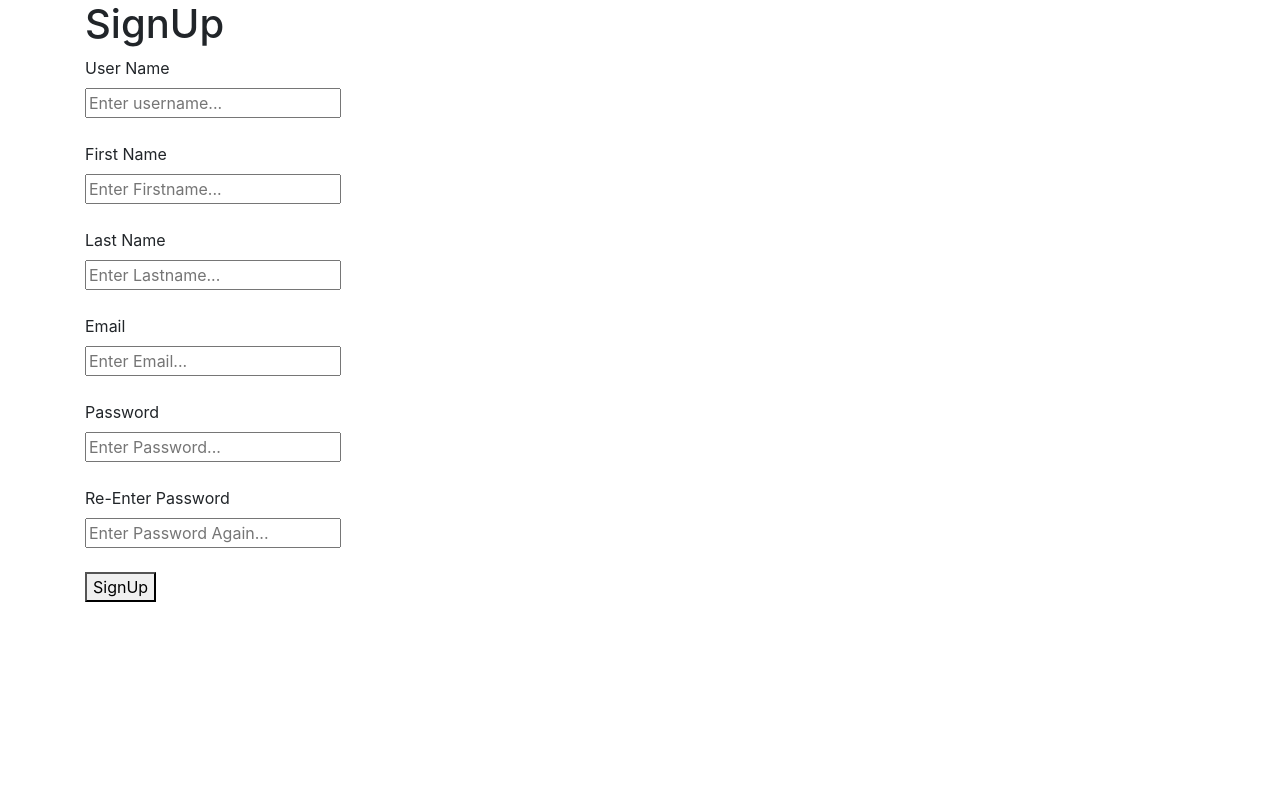
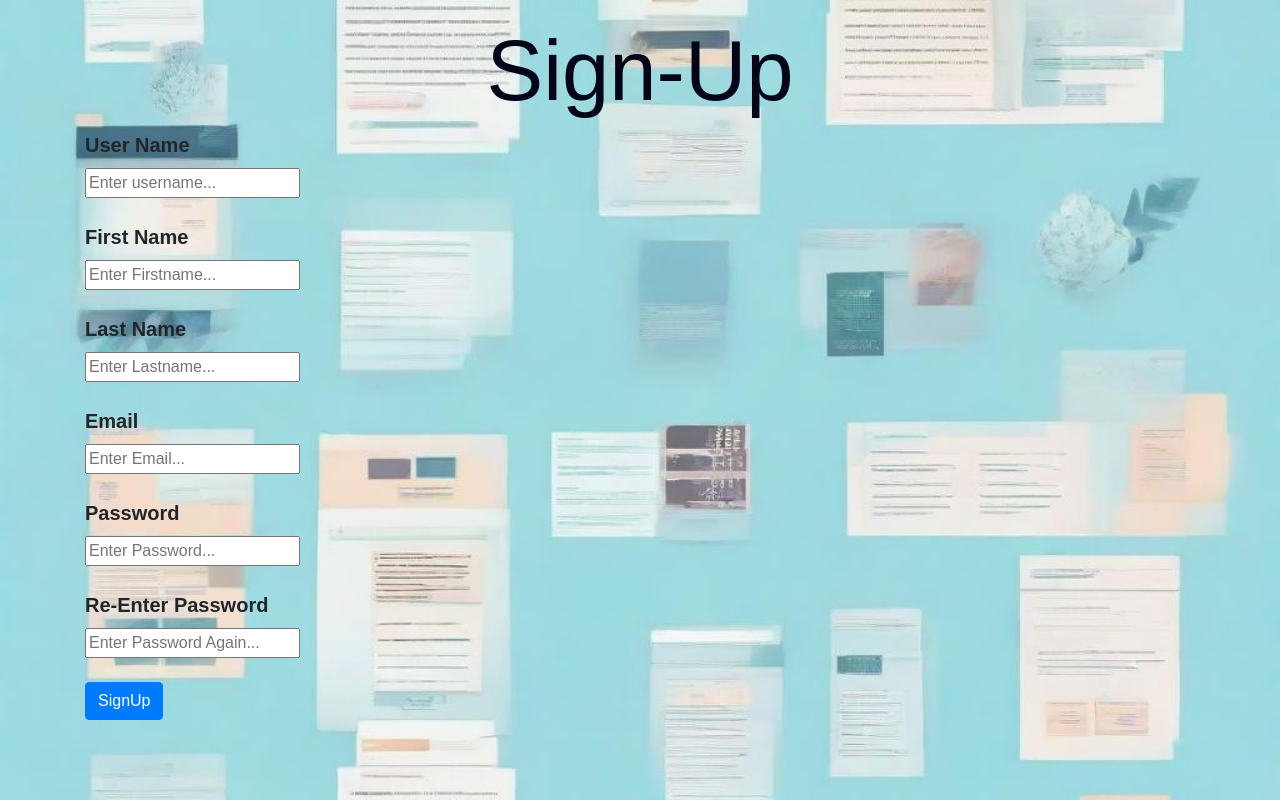
Before and after one commit to Sanviiiii/Blogging-Platform, a Django app: page /signup/ in a window 1280 px wide. Run offline with Django 4.2, Linux system fonts and the light colour scheme.

Commit message:
signup page commit

```diff
--- /dev/null
+++ b/blog_platform/static/stylessignup.css
@@ -0,0 +1,26 @@
+body {
+  font-family: Arial, sans-serif;
+  background-image: url('background.jpeg');
+  background-repeat: no-repeat;
+  background-size: cover;
+  background-position: center;
+  padding: 20px;
+}
+ h1{
+  font-size: 85px;
+  color: rgb(4, 4, 25);
+}
+h1:hover{
+  font-size: 90px;
+
+}
+.label{
+  font-size: 20px;
+  font-weight: bold;
+}
+button{
+  border: 0px solid transparent;
+}
+button:hover{
+  border: 0px solid white;
+}
--- a/blog_platform/templates/signup.html
+++ b/blog_platform/templates/signup.html
@@ -5,10 +5,11 @@
     <meta name="viewport" content="width=device-width, initial-scale=1.0">
     {% load static %}
     <link rel="stylesheet" href="https://cdn.jsdelivr.net/npm/bootstrap@4.0.0/dist/css/bootstrap.min.css" integrity="sha384-Gn5384xqQ1aoWXA+058RXPxPg6fy4IWvTNh0E263XmFcJlSAwiGgFAW/dAiS6JXm" crossorigin="anonymous">
+    <link rel="stylesheet" href="{% static 'stylessignup.css' %}">
     <title>SignUp</title>
 </head>
 <body>
-    <h1 class="container">SignUp</h1>
+    <h1 class="container text-center">Sign-Up</h1>
     {% for message in messages %}
     <div class="alert alert-{{ message.tags }} alert-dismissible fade show" role="alert">
         <strong>Message: </strong>{{ message }}
@@ -16,19 +17,19 @@
     {% endfor %}
     <form class="container" method="post" action="">
         {% csrf_token %}
-        <label for="uname">User Name</label><br>
-        <input type="text" name="uname" id="uname" placeholder="Enter username..." required><br><br>
-        <label for="fname">First Name</label><br>
+        <label class="label" for="uname">User Name</label><br>
+        <input  type="text" name="uname" id="uname" placeholder="Enter username..." required><br><br>
+        <label class="label" for="fname">First Name</label><br>
         <input type="text" name="fname" id="fname" placeholder="Enter Firstname..." required><br><br>
-        <label for="lname">Last Name</label><br>
+        <label class="label" for="lname">Last Name</label><br>
         <input type="text" name="lname" id="lname" placeholder="Enter Lastname..." required><br><br>
-        <label for="email">Email</label><br>
+        <label class="label" for="email">Email</label><br>
         <input type="email" name="email" id="email" placeholder="Enter Email..." required><br><br>
-        <label for="pass1">Password</label><br>
+        <label class="label" for="pass1">Password</label><br>
         <input type="password" name="pass1" id="pass1" placeholder="Enter Password..." required><br><br>
-        <label for="pass2">Re-Enter Password</label><br>
+        <label class="label" for="pass2">Re-Enter Password</label><br>
         <input type="password" name="pass2" id="pass2" placeholder="Enter Password Again..." required><br><br>
-        <button type="submit">SignUp</button>
+        <button type="submit" class="btn btn-primary">SignUp</button>
     </form>
 </body>
 </html>
```
Also changed, not shown: db.sqlite3.
